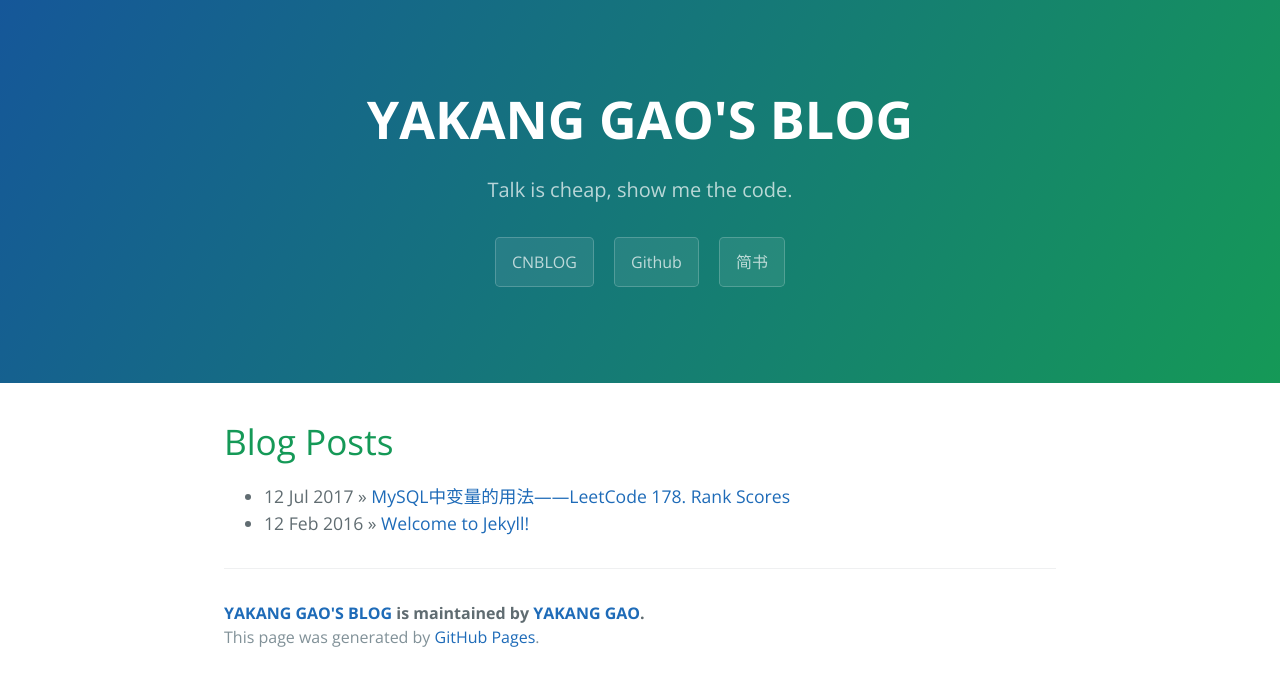
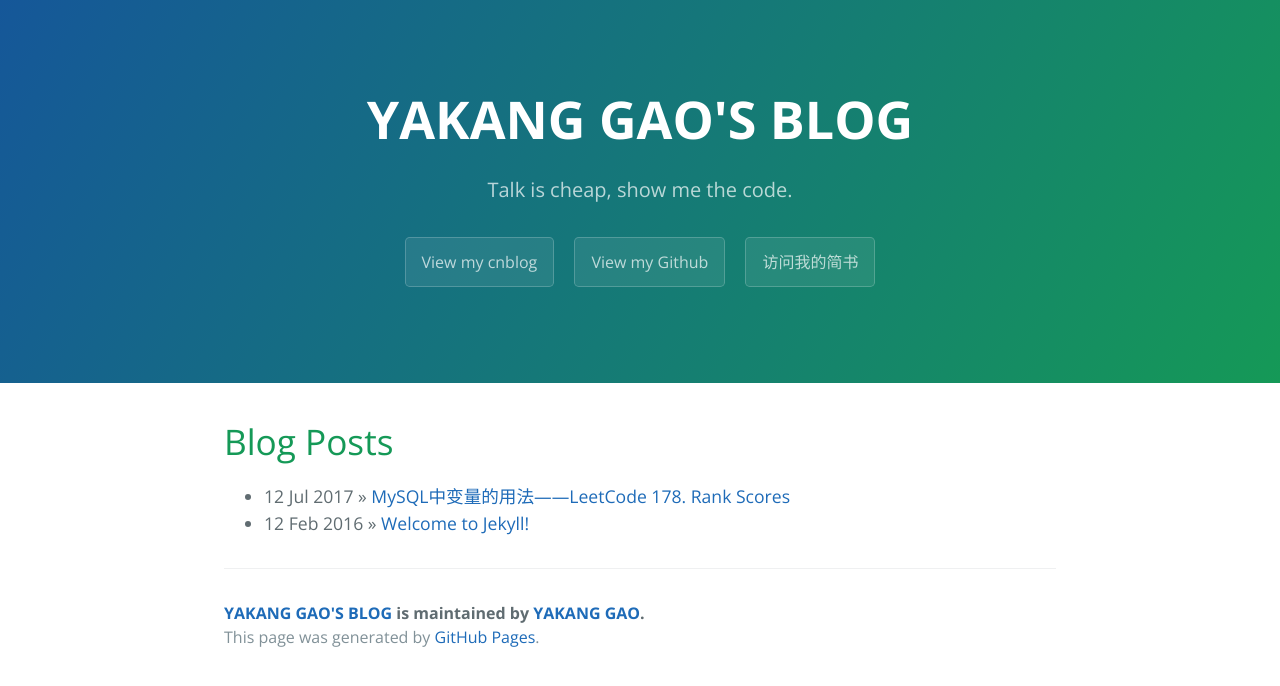
Before and after one commit to rever4433/rever4433.github.io, a Jekyll site: the page built from index.html, in a window 1280 px wide. Shown: the top 686 px of the page. Built offline with Jekyll 4.4.1, drawn with Linux system fonts in a browser that asks for light colours; the list of posts is cut into pages by our own code.

Commit message:
更改了显示效果

```diff
--- a/_includes/page-header.html
+++ b/_includes/page-header.html
@@ -1,7 +1,7 @@
 <section class="page-header">
   <h1 class="project-name">{{ site.title }}</h1>
   <h2 class="project-tagline">{{ site.tagline }}</h2>
-  <a href='http://www.cnblogs.com/rever/' class ="btn">CNBLOG</a>
-  <a href='https://github.com/rever4433' class ="btn">Github</a>
-  <a href='http://www.jianshu.com/u/ad31f1d7916d' class ="btn">简书</a>
+  <a href='http://www.cnblogs.com/rever/' class ="btn">View my cnblog</a>
+  <a href='https://github.com/rever4433' class ="btn">View my Github</a>
+  <a href='http://www.jianshu.com/u/ad31f1d7916d' class ="btn">访问我的简书</a>
 </section>
```
